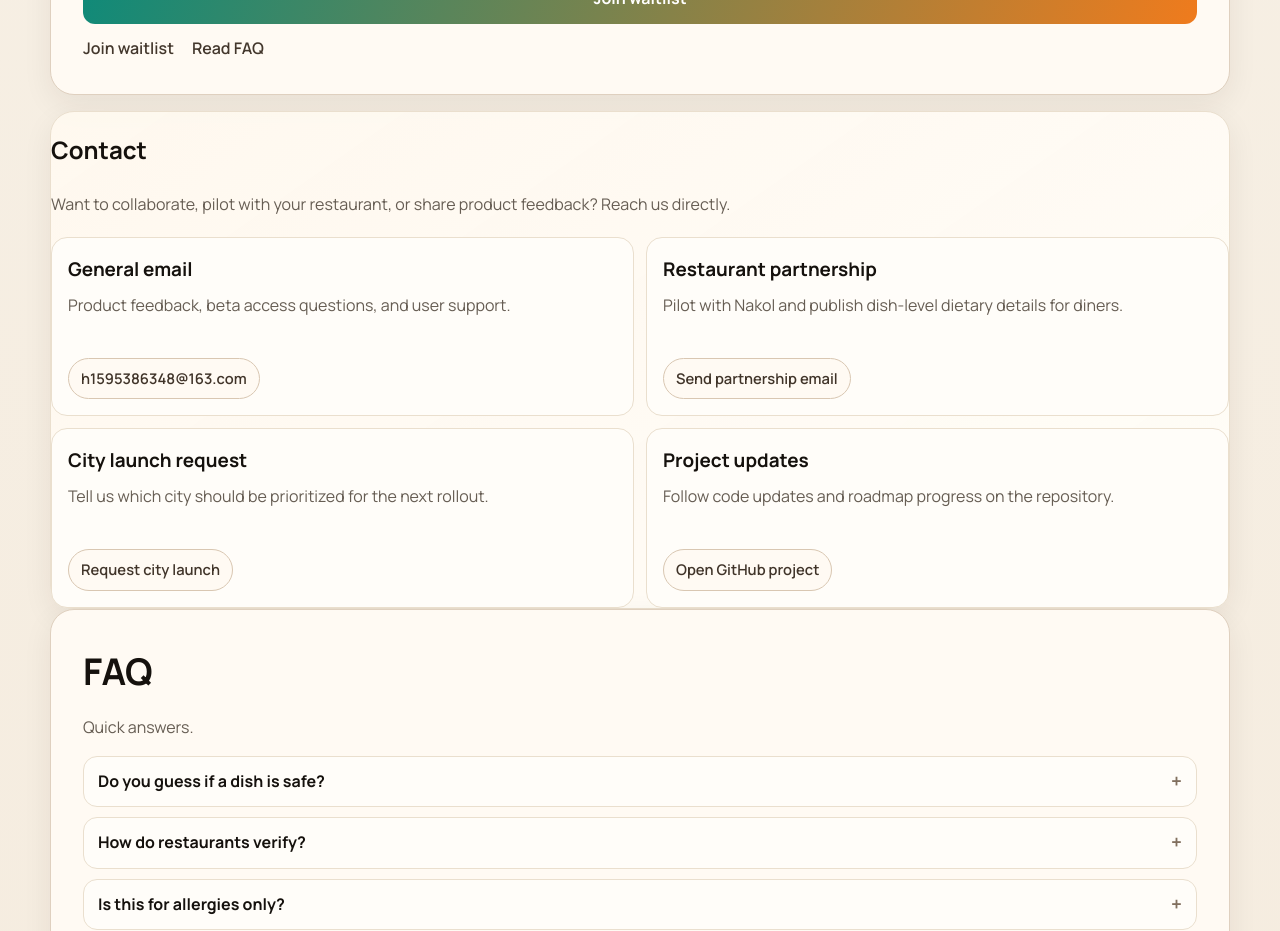
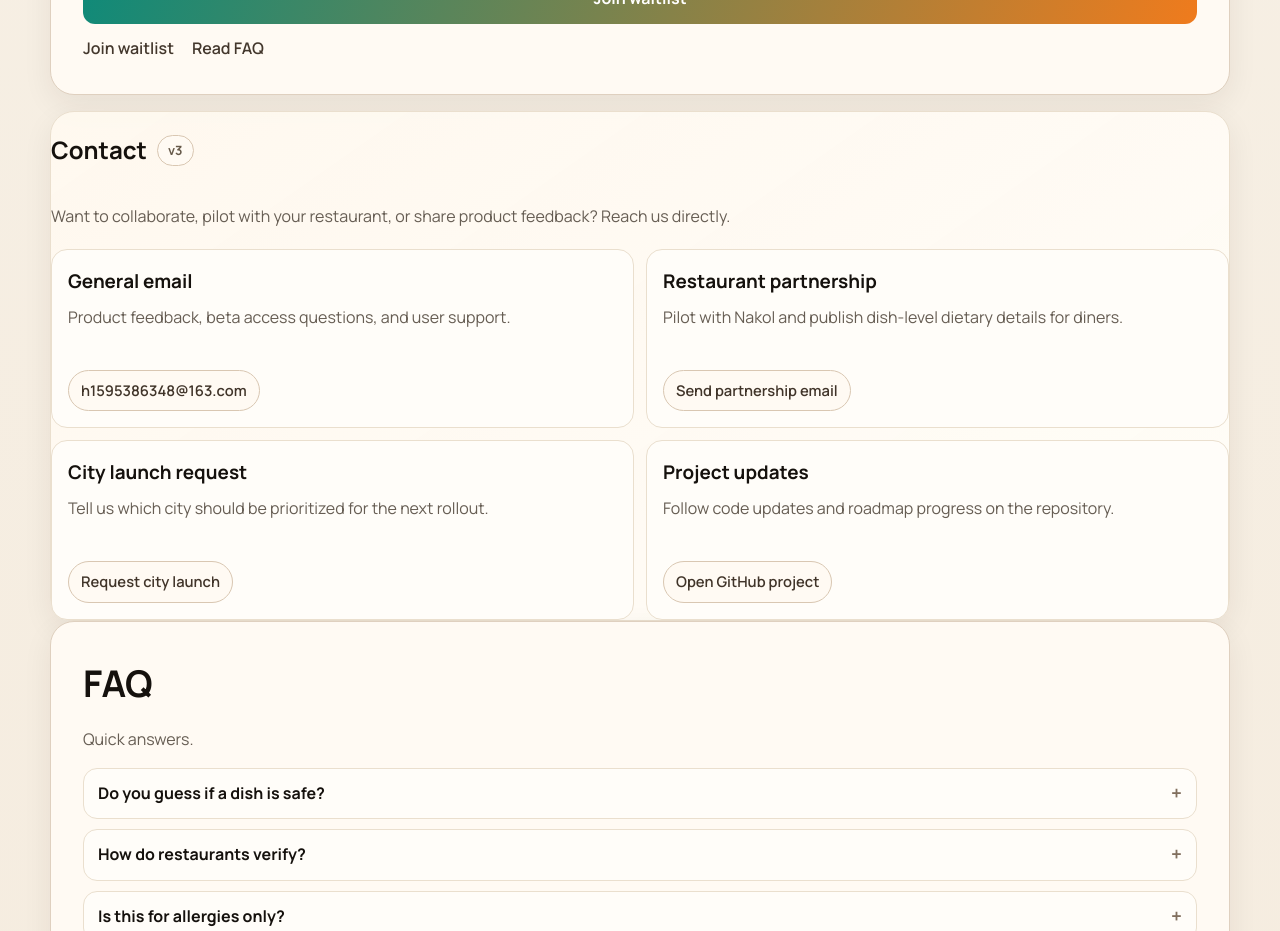
Before and after one commit to KevinHongJY/Nakol_demo, a Next.js app: page / in a window 1280 px wide. Shown: the part 3140-4071 px from the top of the page. Built offline with nearby package versions, Linux system fonts and the light colour scheme.

Commit message:
Add contact version badge to verify latest deployment

```diff
--- a/app/globals.css
+++ b/app/globals.css
@@ -312,6 +312,25 @@ body {
   margin: 0;
   font-size: clamp(1.8rem, 3.2vw, 2.3rem);
   letter-spacing: -0.01em;
+}
+
+.section-title-inline {
+  display: inline-flex;
+  align-items: center;
+  gap: 10px;
+}
+
+.build-tag {
+  display: inline-flex;
+  align-items: center;
+  justify-content: center;
+  border: 1px solid #d9c7b2;
+  border-radius: 999px;
+  background: #fffaf3;
+  color: #665949;
+  font-size: 0.8rem;
+  font-weight: 700;
+  padding: 4px 10px;
 }
 
 .section-copy {
--- a/app/page.tsx
+++ b/app/page.tsx
@@ -374,7 +374,9 @@ export default function Home() {
       </section>
 
       <section className="contact panel-soft" id="contact">
-        <h2>Contact</h2>
+        <h2 className="section-title-inline">
+          Contact <span className="build-tag">v3</span>
+        </h2>
         <p className="section-copy">
           Want to collaborate, pilot with your restaurant, or share product feedback? Reach us
           directly.
```
